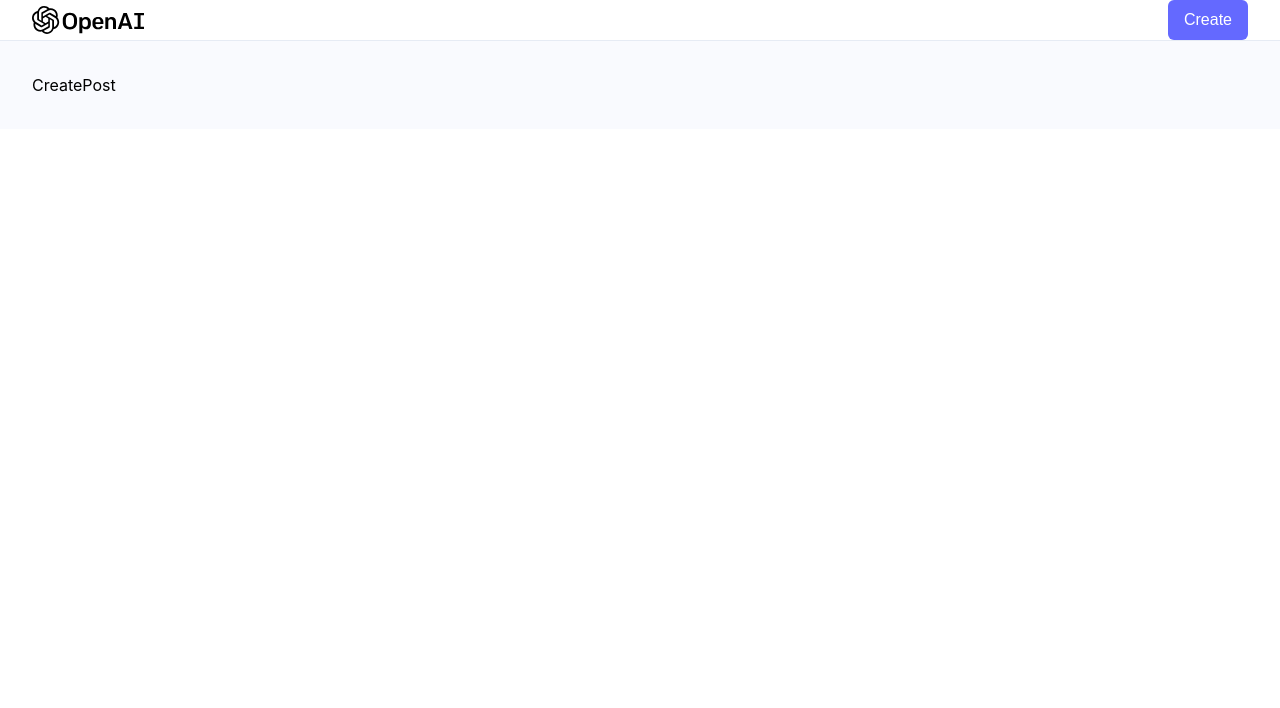
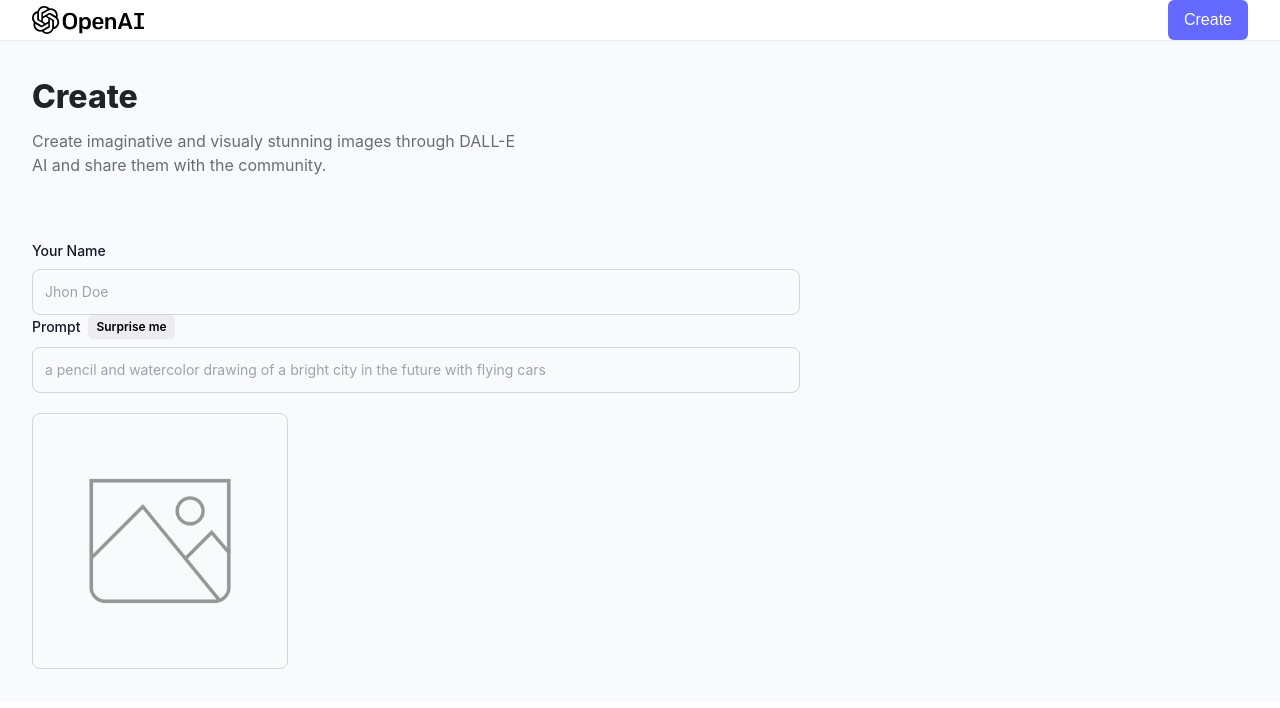
Before and after one commit to Mkremis/dalle-clone-client, a React (Vite) app: page /create-post in a window 1280 px wide. Shown: the top 708 px of the page. Built offline with nearby package versions, Linux system fonts and the light colour scheme; a web font is replaced by a local one.

Commit message:
3 files modified, 1 added

```diff
--- a/src/components/FormField.jsx
+++ b/src/components/FormField.jsx
@@ -1,7 +1,46 @@
 import React from 'react';
 
-const FormField = () => {
-  return <div>FormField</div>;
+const FormField = ({
+  labelName,
+  type,
+  name,
+  placeholder,
+  value,
+  handleChange,
+  isSurpriseMe,
+  handleSurpriseMe,
+}) => {
+  return (
+    <div>
+      <div className="flex items-center gap-2 mb-2">
+        <label
+          htmlFor={name}
+          className="block text-sm font-medium text-gray-900"
+        >
+          {labelName}
+        </label>
+        {isSurpriseMe && (
+          <button
+            type="button"
+            onClick={handleSurpriseMe}
+            className="font-semibold text-xs bg-[#ececf1] py-1 px-2 rounded-[5px] text-black"
+          >
+            Surprise me
+          </button>
+        )}
+      </div>
+      <input
+        type={type}
+        id={name}
+        name={name}
+        placeholder={placeholder}
+        value={value}
+        onChange={handleChange}
+        required
+        className="bg-gray-50 border border-gray-300 text-gray-900 text-sm rounded-lg focus:ring-[#4649ff] focus:border-[#4649ff] outline-none block w-full p-3"
+      />
+    </div>
+  );
 };
 
 export default FormField;
--- a/src/pages/CreatePost.jsx
+++ b/src/pages/CreatePost.jsx
@@ -1,7 +1,77 @@
-import React from 'react';
+import React, { useState } from 'react';
+import { useNavigate } from 'react-router-dom';
+import { preview } from '../assets';
+import { FormField, Loader } from '../components';
+import { getRandomPrompt } from '../utils';
 
 const CreatePost = () => {
-  return <div>CreatePost</div>;
+  const navigate = useNavigate();
+  const [form, setForm] = useState({
+    name: '',
+    prompt: '',
+    photo: '',
+  });
+  const [generatingImg, setGeneratingImg] = useState(false);
+  const [loading, setLoading] = useState(false);
+  const handleSubmit = () => {};
+  const handleChange = (e) => {};
+  const handleSurpriseMe = () => {};
+
+  return (
+    <section className="max-w-7xl mx-auto">
+      <div>
+        <h1 className="font-extrabold text-[#222328] text-[32px]">Create</h1>
+        <p className="mt-2 text-[#666e75] text-[16px] max-w-[500px]">
+          Create imaginative and visualy stunning images through DALL-E AI and
+          share them with the community.
+        </p>
+      </div>
+      <form className="mt-16 max-w-3xl" onSubmit={handleSubmit}>
+        <div className="flex flex-col gap-5">
+          <FormField
+            labelName="Your Name"
+            type="text"
+            name="name"
+            placeholder="Jhon Doe"
+            value={form.name}
+            handleChange={handleChange}
+          />
+        </div>
+        <div className="flex flex-col gap-5">
+          <FormField
+            labelName="Prompt"
+            type="text"
+            name="prompt"
+            placeholder="a pencil and watercolor drawing of a bright city in the future with flying cars"
+            value={form.prompt}
+            handleChange={handleChange}
+            isSurpriseMe
+            handleSurpriseMe={handleSurpriseMe}
+          />
+          <div className="relative bg-gray-50 border border-gray-300 text-gray-900 text-sm rounded-lg focus:ring-blue-500 focus:border-blue-500 w-64 p-3 h-64 flex justify-center items-center">
+            {form.photo ? (
+              <img
+                src={form.photo}
+                alt={form.prompt}
+                className="w-full h-full object-contain"
+              />
+            ) : (
+              <img
+                src={preview}
+                alt="preview"
+                className="w-9/12 h-9/12 object-contain opacity-40 "
+              />
+            )}
+            {generatingImg && (
+              <div className="absolute inset-0 z-0 flex justify-center items-center bg-[rgba(0,0,0,0.5)] rounded-lg">
+                <Loader />
+              </div>
+            )}
+          </div>
+        </div>
+      </form>
+    </section>
+  );
 };
 
 export default CreatePost;
--- a/src/pages/Home.jsx
+++ b/src/pages/Home.jsx
@@ -11,7 +11,7 @@
 };
 
 const Home = () => {
-  const [loading, setLoading] = useState(true);
+  const [loading, setLoading] = useState(false);
   const [allPost, setAllPost] = useState(null);
   const [searchText, setSearchText] = useState('');
 
@@ -42,7 +42,13 @@
                 <span className="text-[#222328]">{searchText}</span>
               </h2>
             )}
-            <div className="grid lg:grid-cols-4 sm:grid-cols-3 xs:grid-cols-2 grid-cols-1 gap-3"></div>
+            <div className="grid lg:grid-cols-4 sm:grid-cols-3 xs:grid-cols-2 grid-cols-1 gap-3">
+              {searchText ? (
+                <RenderCards data={[]} title="No search results found" />
+              ) : (
+                <RenderCards data={[]} title="No posts found" />
+              )}
+            </div>
           </>
         )}
       </div>
--- /dev/null
+++ b/src/utils/index.js
@@ -0,0 +1,8 @@
+import { surpriseMePrompts } from '../constants';
+
+export function getRandomPrompt(prompt) {
+  const randomIndex = Math.floor(Math.random() * surpriseMePrompts.length);
+  const randomPrompt = surpriseMePrompts[randomIndex];
+  if (randomPrompt === prompt) return getRandomPrompt(prompt);
+  return randomPrompt;
+}
```
